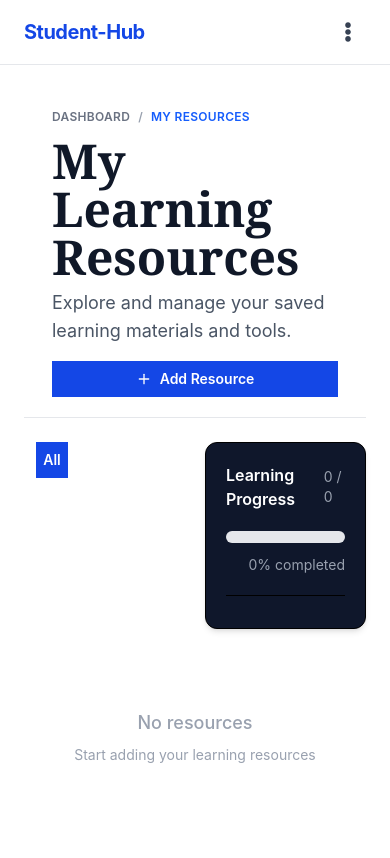
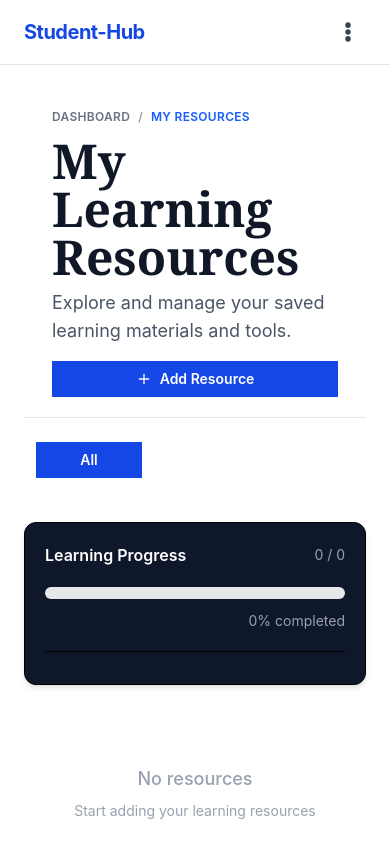
Before and after one commit to AhmedHassan-Ahmed/student-hub, a React (Vite) app: page /resource in a window 390 px wide. Shown: the top 858 px of the page. Built offline with nearby package versions, Linux system fonts and the light colour scheme.

Commit message:
responsive updated

```diff
--- a/src/pages/Resource.jsx
+++ b/src/pages/Resource.jsx
@@ -80,9 +80,11 @@ function Resource() {
                 <AddResource onAdd={handleAdd} />
             </PageMainHeader>
 
-            <div className="grid grid-cols-2 gap-5">
+            <div className="grid grid-cols-1 gap-5
+            md:grid-cols-2">
                 <div className="">
-                    <div className="grid grid-cols-5 lg:flex-row lg:items-start gap-3 pt-6">
+                    <div className="grid grid-cols-3 lg:flex-row lg:items-start gap-3 pt-6
+                    lg:grid-cols-4">
                         {topics.map((topic) => (
                             <Button
                                 key={topic}
```
